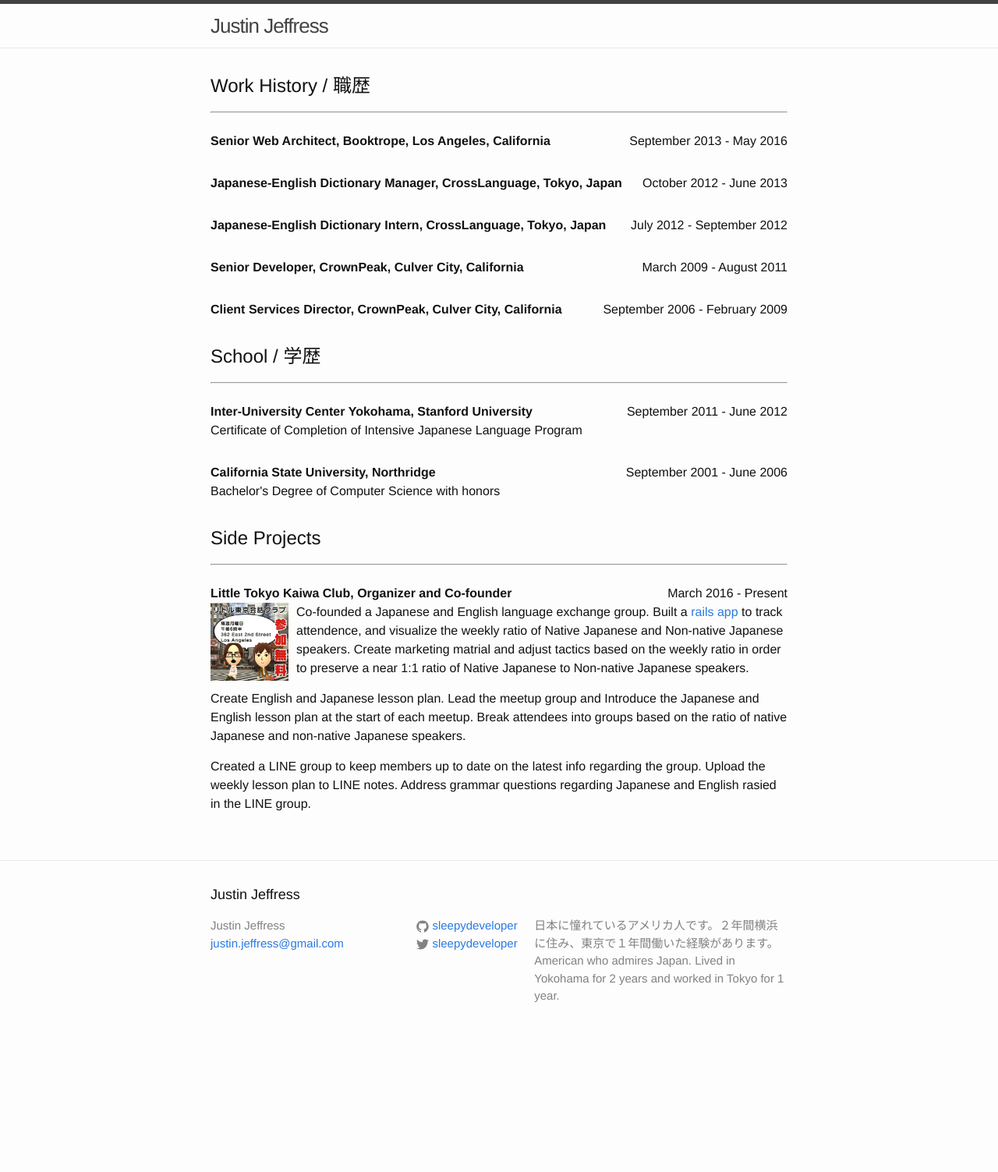
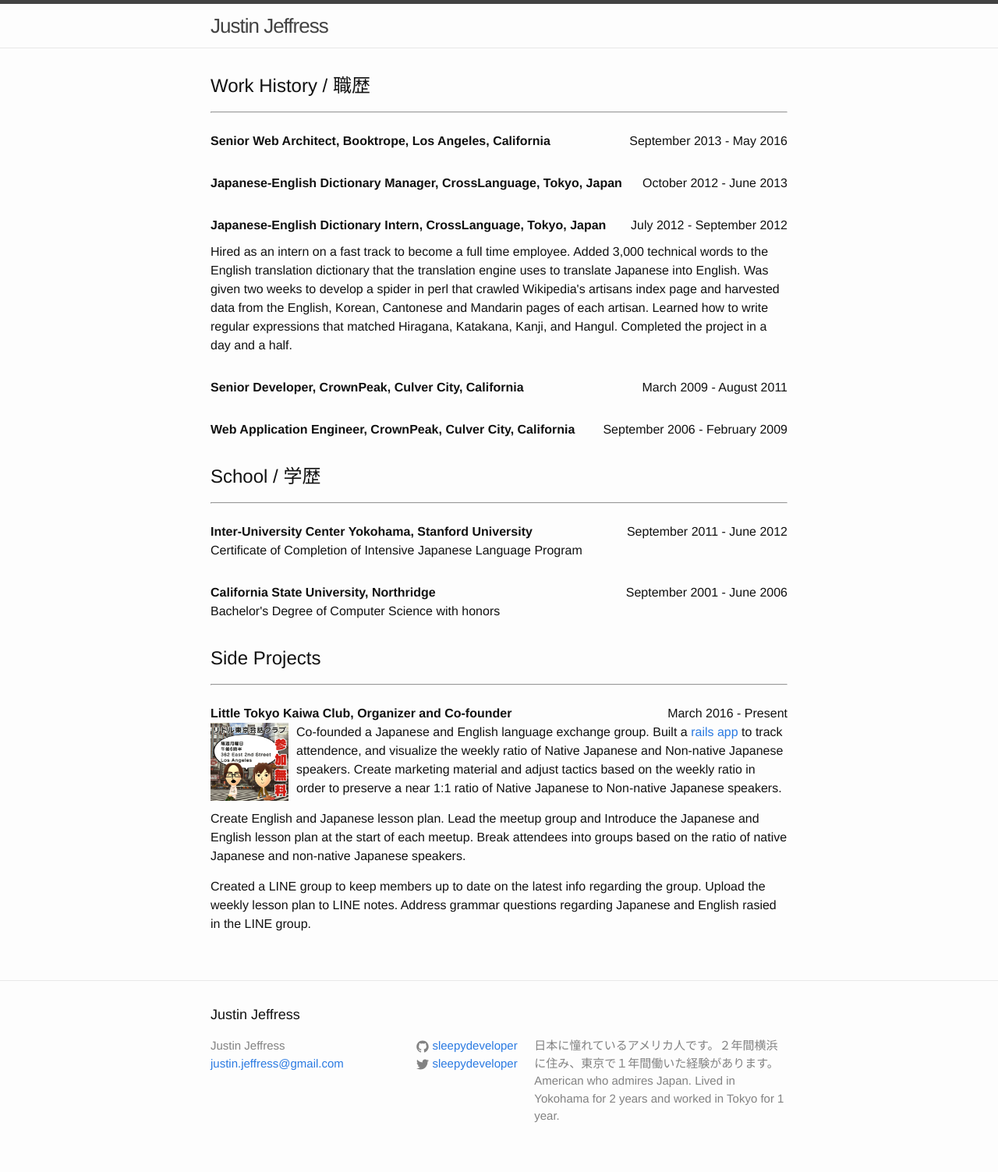
Before and after one commit to SleepyDeveloper/sleepydeveloper.github.io, a Jekyll site: the page built from index.html, in a window 1280 px wide. Shown: the whole page at 78% size. Built offline with Jekyll 4.4.1, drawn with Linux system fonts in a browser that asks for light colours; before the commit the page ends 1349 px from its top, so only the background shows below that.

Commit message:
Layout and CrossLanguage Intern Description
Signed-off-by: sleepydeveloper <sleepydeveloper@gmail.com>

```diff
--- a/_sass/_layout.scss
+++ b/_sass/_layout.scss
@@ -218,6 +218,10 @@
   float: left;
 }
 
+.work-description {
+  margin-top: 10px;
+}
+
 .post-content {
     margin-bottom: $spacing-unit;
 
--- a/index.html
+++ b/index.html
@@ -10,31 +10,39 @@
     <li>
       <strong>Senior Web Architect, Booktrope, Los Angeles, California</strong>
       <div class="work-dates">September 2013 - May 2016</div>
-      <div>
+      <div class="work-description">
       </div>
     </li>
     <li>
       <strong>Japanese-English Dictionary Manager, CrossLanguage, Tokyo, Japan</strong>
       <div class="work-dates">October 2012 - June 2013</div>
-      <div>
+      <div class="work-description">
       </div>
     </li>
     <li>
       <strong>Japanese-English Dictionary Intern, CrossLanguage, Tokyo, Japan</strong>
       <div class="work-dates">July 2012 - September 2012</div>
-      <div>
+      <div class="work-description">
+        Hired as an intern on a fast track to become a full time employee.
+        Added 3,000 technical words to the English translation dictionary that
+        the translation engine uses to translate Japanese into English. Was
+        given two weeks to develop a spider in perl that crawled Wikipedia's
+        artisans index page and harvested data from the English, Korean,
+        Cantonese and Mandarin pages of each artisan. Learned how to write
+        regular expressions that matched Hiragana, Katakana, Kanji, and Hangul.
+        Completed the project in a day and a half.
       </div>
     </li>
     <li>
       <strong>Senior Developer, CrownPeak, Culver City, California</strong>
       <div class="work-dates">March 2009 - August 2011</div>
-      <div>
+      <div class="work-description">
       </div>
     </li>
     <li>
-      <strong>Client Services Director, CrownPeak, Culver City, California</strong>
+      <strong>Web Application Engineer, CrownPeak, Culver City, California</strong>
       <div class="work-dates">September 2006 - February 2009</div>
-      <div>
+      <div class="work-description">
       </div>
     </li>
   </ul>
@@ -75,7 +83,7 @@
 
           Built a <a href='https://kaiwa-club.herokuapp.com/admin/meetups/5'>rails app</a> to track attendence, and visualize the
           weekly ratio of Native Japanese and Non-native Japanese speakers.
-          Create marketing matrial and adjust tactics based on the weekly ratio
+          Create marketing material and adjust tactics based on the weekly ratio
           in order to preserve a near 1:1 ratio of Native Japanese to Non-native
           Japanese speakers.
         </p>
```
